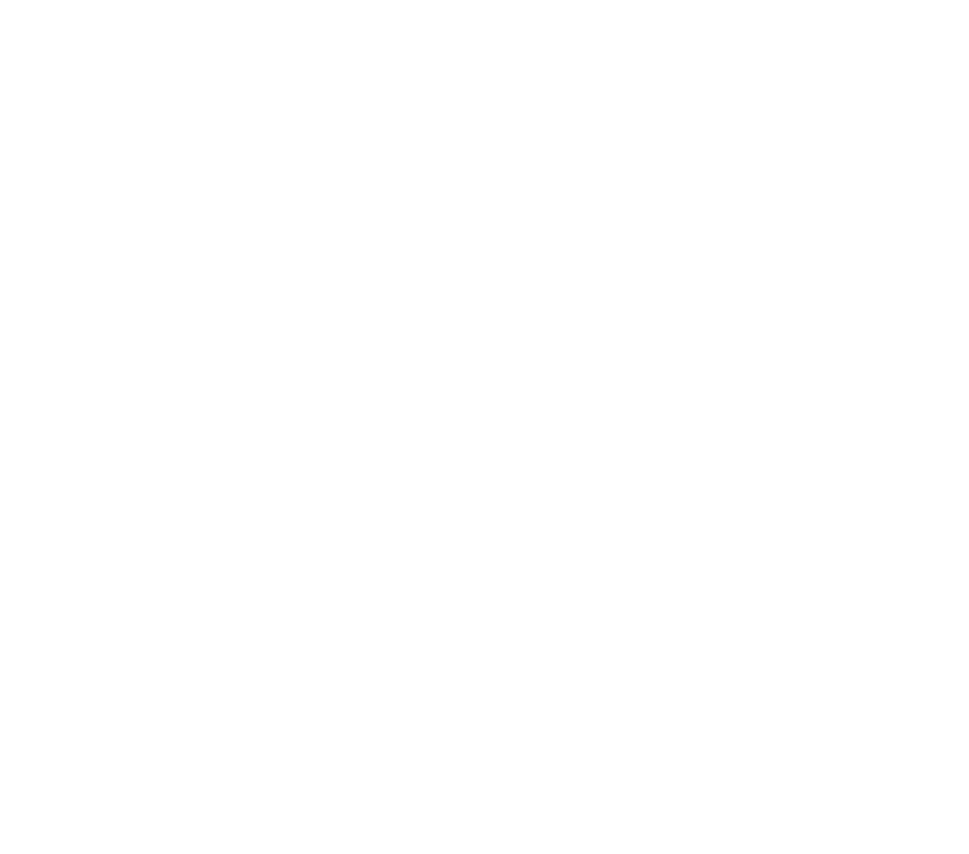
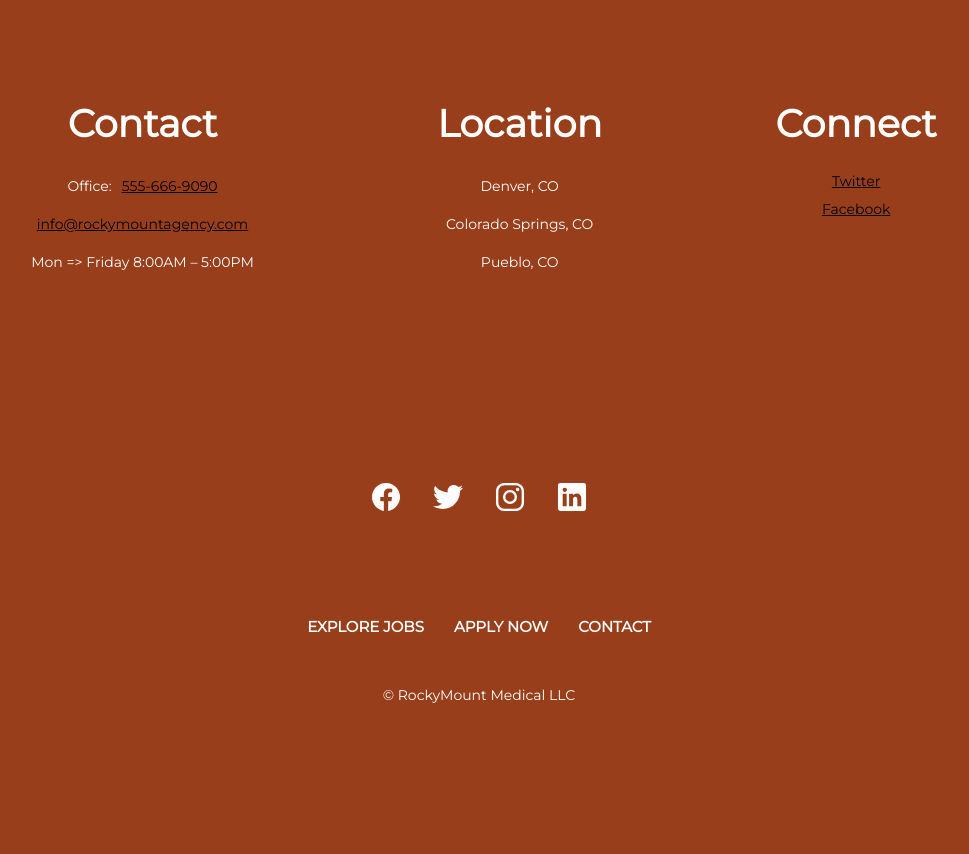
Before and after one commit to collinsMutai/rockymountstaffingagency, a plain HTML site: page contact.html in a window 1280 px wide. Shown: the whole page, without its empty margins (161-1130 px from the left). Before the commit the page ends 800 px from the top, so only its background shows below. Drawn offline with nearby package versions, Linux system fonts and the light colour scheme.

Commit message:
added contact details section

```diff
--- a/contact.html
+++ b/contact.html
@@ -1,11 +1,12 @@
 <!DOCTYPE html>
 <html lang="en">
-<head>
-    <meta charset="UTF-8">
-    <meta http-equiv="X-UA-Compatible" content="IE=edge">
-    <meta name="viewport" content="width=device-width, initial-scale=1.0">
-    <title>Contact - RockyMount Staffing Agency</title>
-</head>
+    <head>
+        <meta charset="UTF-8" />
+        <meta http-equiv="X-UA-Compatible" content="IE=edge" />
+        <meta name="viewport" content="width=device-width, initial-scale=1.0" />
+        <link href="./main.css" type="text/css" rel="stylesheet" />
+        <title>Contact - RockyMount Medical Agency</title>
+      </head>
 <body>
     <!-- navbar -->
 
@@ -13,6 +14,67 @@
 
     <!-- contact form -->
 
+    <!-- contact details -->
+    <div class="contact-details-section">
+        <div class="contact">
+            <h3>Contact</h3>
+            <p>Office:<span><a href="tel+15556669090">555-666-9090</a></span></p>
+            <p><a href="mailto:info@rockymountagency.com">info@rockymountagency.com</a></p>
+
+        <p>Mon => Friday 8:00AM – 5:00PM</p>
+        </div>
+        <div class="location">
+            <h3>Location</h3>
+            <p>Denver, CO</p>
+            <p>Colorado Springs, CO</p>
+            <p>Pueblo, CO</p>
+
+        </div>
+        <div class="connect">
+            <h3>Connect</h3>
+            <p><a href="#">Twitter</a></p>
+            <p><a href="#">Facebook</a></p>
+
+        </div>
+    </div>
+
     <!-- footer -->
+
+       <div class="footer-section">
+        <div class="social-icons">
+          <div class="footer-icons">
+            <ion-icon size="large" name="logo-facebook"></ion-icon>
+          </div>
+         <div class="footer-icons">
+          <ion-icon size="large" name="logo-twitter"></ion-icon>
+         </div>
+          <div class="footer-icons">
+            <ion-icon size="large" name="logo-instagram"></ion-icon>
+          </div>
+         <div class="footer-icons">
+          <ion-icon size="large" name="logo-linkedin"></ion-icon>
+         </div>
+
+        </div>
+        <div class="footer-nav">
+          <ul>
+            <li><a href="#">Explore Jobs</a></li>
+            <li><a href="#">Apply Now</a></li>
+            <li><a href="/contact.html" target="_self">Contact</a></li>
+          </ul>
+        </div>
+        <div class="copyright">
+          <p> &copy; RockyMount Medical LLC</p>
+        </div>
+      </div>
+      <!-- end footer -->
+      <script
+    type="module"
+    src="https://unpkg.com/ionicons@5.5.2/dist/ionicons/ionicons.esm.js"
+  ></script>
+  <script
+    nomodule
+    src="https://unpkg.com/ionicons@5.5.2/dist/ionicons/ionicons.js"
+  ></script>
 </body>
 </html>
--- a/main.css
+++ b/main.css
@@ -29,6 +29,13 @@
 }
 li{
   list-style: none;
+}
+.nav-links a {
+  text-decoration: none;
+  color: #fff;
+}
+.nav-links a:hover{
+  text-decoration: underline;
 }
 .hero-section {
   background: url("images/1140-rocky-mountain-national-park.imgcache.rev.web.1140.655.jpg")
@@ -161,9 +168,68 @@
   font-size: 15px;
   font-weight: 700;
 }
+.footer-nav a {
+  text-decoration: none;
+  color: #fff;
+}
+.footer-nav a:hover{
+  text-decoration: underline;
+}
 .copyright{
   display: flex;
   justify-content: center;
   padding: 50px;
   font-size: 14px;
 }
+/* contact page */
+/* contact details section*/
+.contact-details-section{
+  background-color: #983E1B;
+  color: #fff;
+  display: flex;
+  justify-content: space-evenly;
+  text-align: center;
+  padding: 100px 10px;
+}
+.contact h3{
+  font-size: 38px;
+  font-weight: 700;
+  padding-bottom: 20px;
+}
+.contact p{
+  padding: 10px;
+  font-size: 14px;
+}
+.contact a {
+  color: #000;
+}
+.contact a:hover {
+  color: #7D1A13;
+}
+.location h3{
+  font-size: 38px;
+  font-weight: 700;
+  padding-bottom: 20px;
+}
+.location p{
+  padding: 10px;
+  font-size: 14px;
+}
+.connect h3{
+  font-size: 38px;
+  font-weight: 700;
+  padding-bottom: 20px;
+}
+.connect p{
+  padding: 5px;
+  font-size: 14px;
+}
+.connect a {
+  color: #000;
+}
+.connect a:hover {
+  color: #7D1A13;
+}
+span{
+  padding-left: 10px;
+}
```
Also changed, not shown: index.html (+7 -4 lines).
